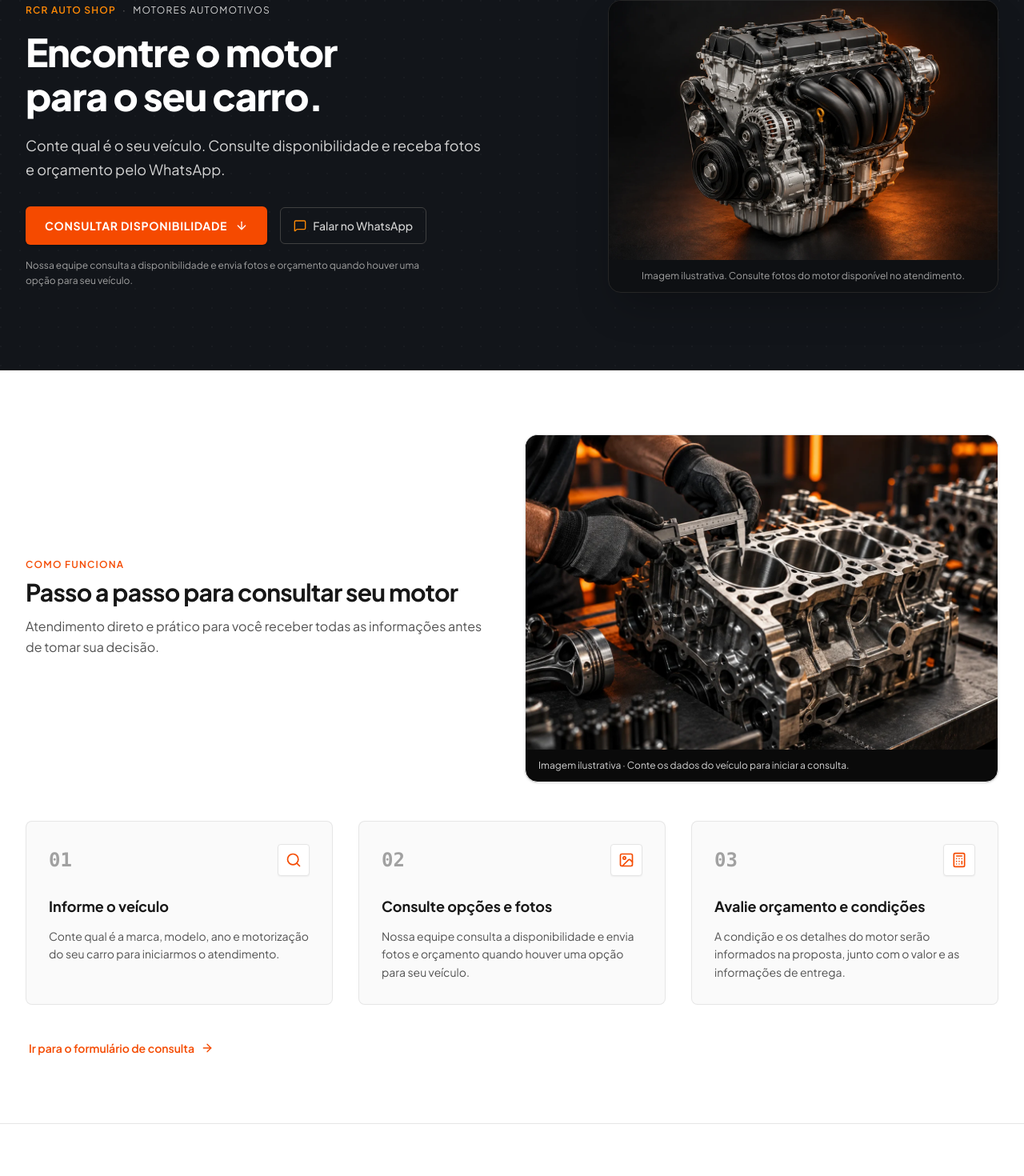
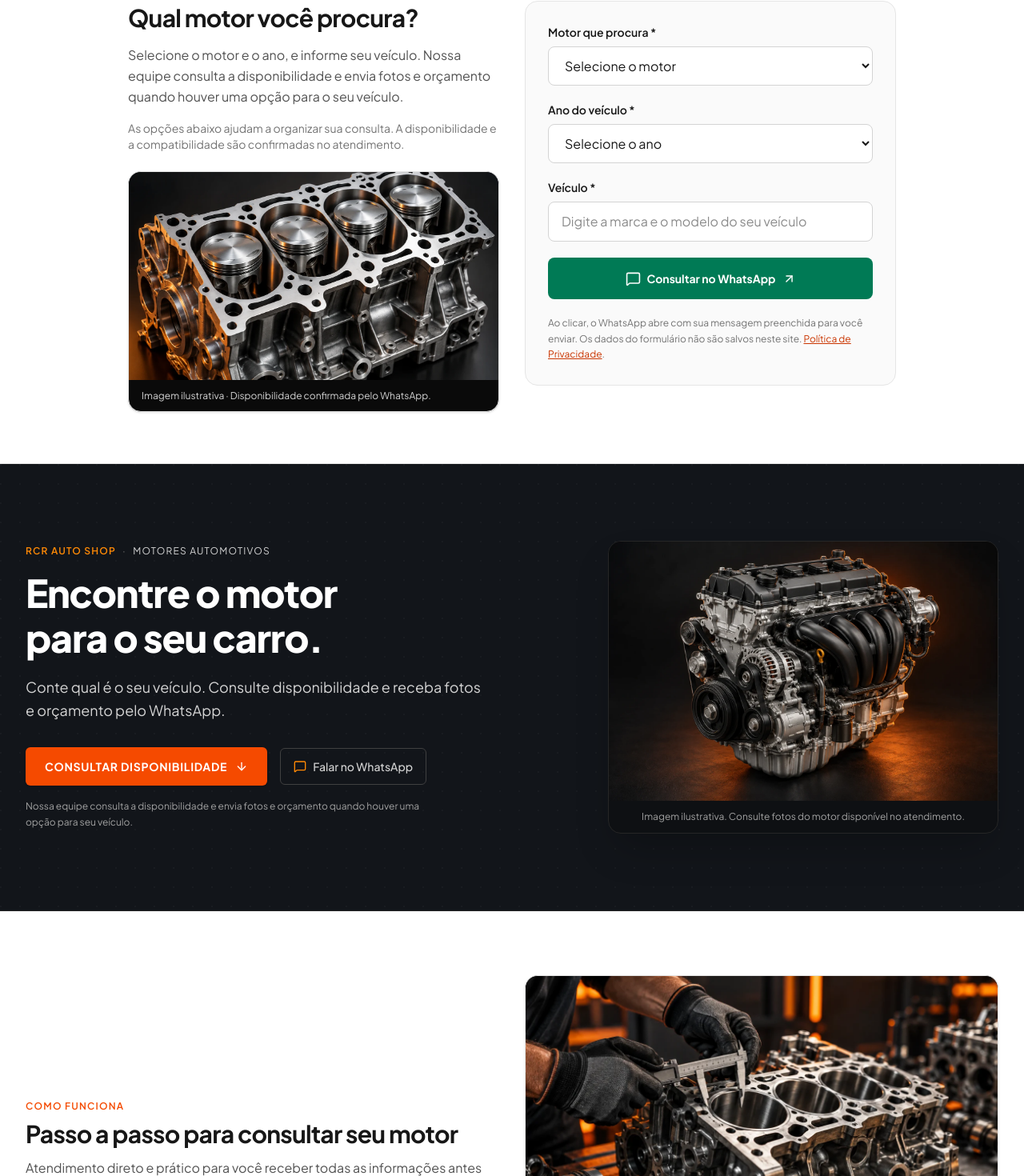
Before and after one commit to forteracacambas-cmyk/RCR-AUTO-SHOP, a React (Vite) app: page / in a window 1280 px wide. Shown: the part 169-1639 px from the top of the page at 80% size. Built offline with nearby package versions, Linux system fonts and the light colour scheme.

Commit message:
Place consultation form at top of homepage

```diff
--- a/src/App.tsx
+++ b/src/App.tsx
@@ -75,14 +75,9 @@ export default function App() {
       <main className="flex-1">
         {currentRoute === '/' && (
           <>
-            {/* 1. Hero Section */}
+            <InquiryForm />
             <Hero onScrollToForm={scrollToForm} />
-
-            {/* 2. 3-Step Consultation Flow */}
             <ThreeSteps onScrollToForm={scrollToForm} />
-
-            {/* 3. Inquiry Form Section */}
-            <InquiryForm />
 
             {/* 4. Engine Identification Guidance (No documents required) */}
             <EngineGuidance />
```
